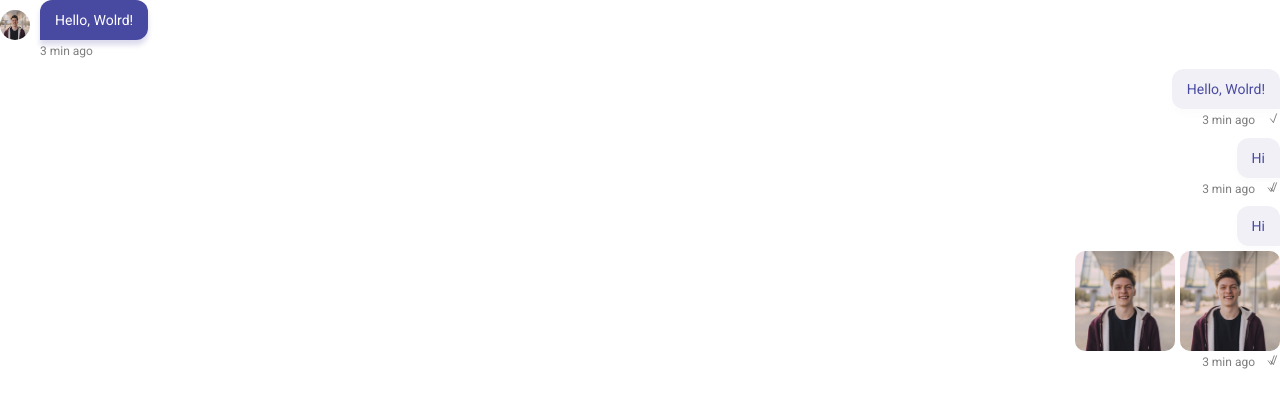
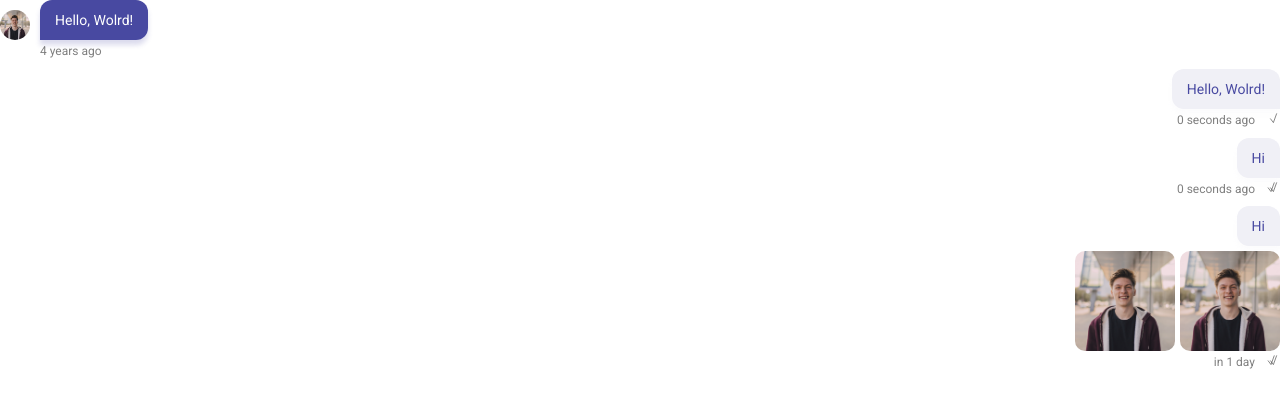
Before and after one commit to shoffkarim/react-chat-frontend, a React (Create React App) app: page / in a window 1280 px wide. Shown: the top 408 px of the page. Built offline with nearby package versions, Linux system fonts and the light colour scheme.

Commit message:
add date-fns and setting date

```diff
--- a/package.json
+++ b/package.json
@@ -11,6 +11,7 @@
     "@types/react": "^17.0.6",
     "@types/react-dom": "^17.0.5",
     "classnames": "^2.3.1",
+    "date-fns": "^2.21.3",
     "node-sass": "^6.0.0",
     "normalize.css": "^8.0.1",
     "react": "^17.0.2",
--- a/src/App.tsx
+++ b/src/App.tsx
@@ -14,10 +14,10 @@ const App:React.FC = () => {
   ]
   return (
     <div className="App">
-      <Message isMy={false} text={"Hello, Wolrd!"}/>
-      <Message isMy={true} send={true} readed={false} text={"Hello, Wolrd!"}/>
-      <Message isMy={true} send={true} readed={true} text={"Hi"}/>
-      <Message isMy={true} send={true} readed={true} text={"Hi"}  attachments={photos}/>
+      <Message isMy={false} date={new Date(2016, 12, 1)} text={"Hello, Wolrd!"}/>
+      <Message isMy={true} date={new Date()} send={true} readed={false} text={"Hello, Wolrd!"}/>
+      <Message isMy={true} date={new Date()} send={true} readed={true} text={"Hi"}/>
+      <Message isMy={true} date={new Date(2021, 4, 20, 14, 25)} send={true} readed={true} text={"Hi"}  attachments={photos}/>
     </div>
   );
 }
--- a/src/components/Message/Message.tsx
+++ b/src/components/Message/Message.tsx
@@ -1,6 +1,7 @@
 import React from "react";
 import "./message.sass";
 import classNames from "classnames";
+import formatDistanceToNowStrict from "date-fns/formatDistanceToNowStrict"
 import avatar from "assets/img/default-avatar.jpg";
 
 interface Photos {
@@ -9,13 +10,14 @@ interface Photos {
 }
 interface MessageProps {
   isMy: boolean;
+  date: Date;
   send?: boolean;
   readed?: boolean;
   text?: string;
   attachments?: Array<Photos>;
 }
 
-const Message: React.FC<MessageProps> = ({ isMy, send, readed, text, attachments }) => {
+const Message: React.FC<MessageProps> = ({ isMy, send, readed, text, attachments, date }) => {
   return (
     <div className={classNames("message", isMy ? "my" : "friend")}>
       <div className="message-wrapper">
@@ -39,7 +41,7 @@ const Message: React.FC<MessageProps> = ({ isMy, send, readed, text, attachments
           </div>
         )}
       <div className="message-bottom">
-        <div className="message__time">3 min ago</div>
+        <div className="message__time">{formatDistanceToNowStrict(date, {addSuffix: true})}</div>
         {isMy && (
           <div
             className={classNames(
```
Also changed, not shown: 1 other file (tests, documents, lock files or other folders).
